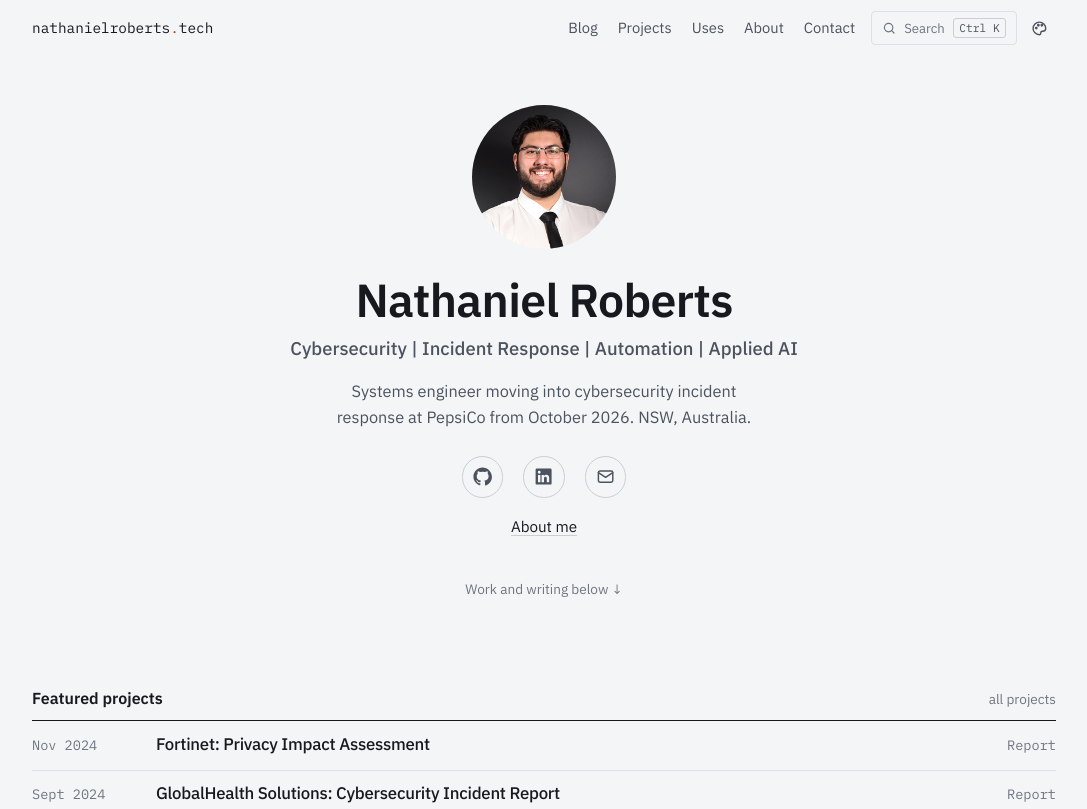
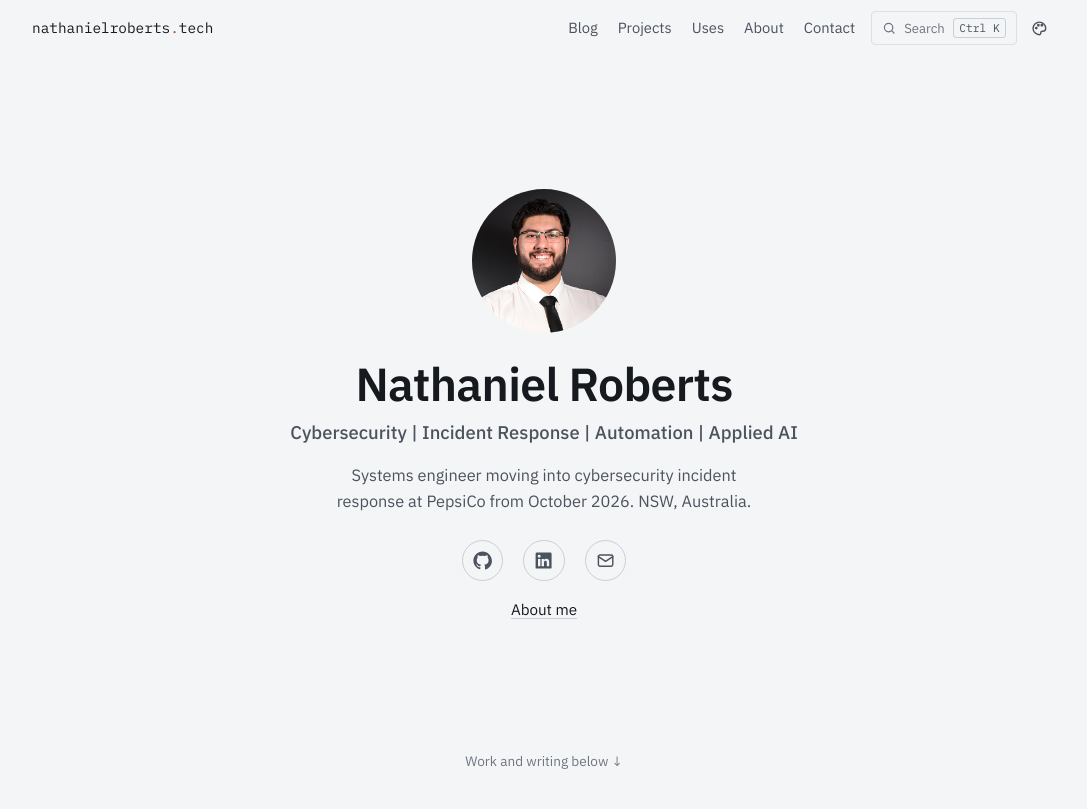
Before and after one commit to Nathaniel-Roberts/Nathaniel-Roberts.github.io, an Astro site: page / in a window 1280 px wide. Shown: the top 809 px of the page, without its empty margins (96-1183 px from the left). Built offline with nearby package versions, Linux system fonts and the light colour scheme; Astro itself is replaced by a stand-in of ours; some packages are replaced by stand-ins of ours.

Commit message:
Centre the hero in the first screen, name Melos Education
The home hero now fills the viewport below the header with its contents
vertically centred and the "Work and writing below" link pinned near the
bottom edge, so the first screen is the hero alone. The lists start just
past the fold. About names Melos Education for the systems engineer role.

Co-Authored-By: Claude Fable 5.1 <noreply@anthropic.com>

```diff
--- a/src/pages/about.astro
+++ b/src/pages/about.astro
@@ -19,7 +19,7 @@ const experience = [
   {
     when: STARTED_NEXT ? '2024 to 2026' : '2024 to now',
     title: 'ICT Systems Engineer',
-    org: '',
+    org: 'Melos Education',
     body: 'Building, supporting and optimising IT infrastructure. Automation and security as the default, not the add-on.',
   },
   {
--- a/src/styles/global.css
+++ b/src/styles/global.css
@@ -544,7 +544,7 @@ kbd { font: 0.7rem var(--font-mono); border: 1px solid var(--line-2); border-rad
 @media (min-width: 900px) { .about-grid { align-items: start; } }
 
 /* ---------- Centred hero ---------- */
-.hero-center { min-height: min(72vh, 46rem); display: flex; flex-direction: column; align-items: center; justify-content: center; text-align: center; padding: 3rem 0 2rem; }
+.hero-center { position: relative; min-height: calc(100dvh - 3.5rem); display: flex; flex-direction: column; align-items: center; justify-content: center; text-align: center; padding: 2rem 0 5rem; }
 .hero-center .avatar { width: 9rem; height: 9rem; margin-bottom: 1.5rem; }
 .hero-center h1 { margin: 0 0 0.5rem; }
 .hero-tagline { font-size: 1.15rem; font-weight: 500; color: var(--fg-2); margin: 0 0 0.9rem; }
@@ -556,10 +556,10 @@ kbd { font: 0.7rem var(--font-mono); border: 1px solid var(--line-2); border-rad
 .hero-links { margin: 0; display: flex; gap: 1.25rem; font-size: 0.95rem; }
 .hero-links a { color: var(--fg); text-decoration: underline; text-underline-offset: 3px; text-decoration-color: var(--line-2); }
 .hero-links a:hover { color: var(--accent); text-decoration-color: var(--accent); }
-.hero-more { margin-top: auto; padding-top: 2.5rem; font-size: 0.85rem; color: var(--muted); text-decoration: none; }
+.hero-more { position: absolute; left: 0; right: 0; bottom: 1.75rem; font-size: 0.85rem; color: var(--muted); text-decoration: none; }
 .hero-more::after { content: ' \2193'; }
 .hero-more:hover { color: var(--accent); }
 #work { scroll-margin-top: 4rem; }
 .row--compact { padding: 0.8rem 0; }
 .row--compact .row-title { font-size: 1.05rem; font-weight: 500; }
-@media (max-width: 640px) { .hero-center { min-height: 0; padding-top: 2rem; } .hero-center .avatar { width: 7rem; height: 7rem; } }
+@media (max-width: 640px) { .hero-center .avatar { width: 7rem; height: 7rem; } }
```
